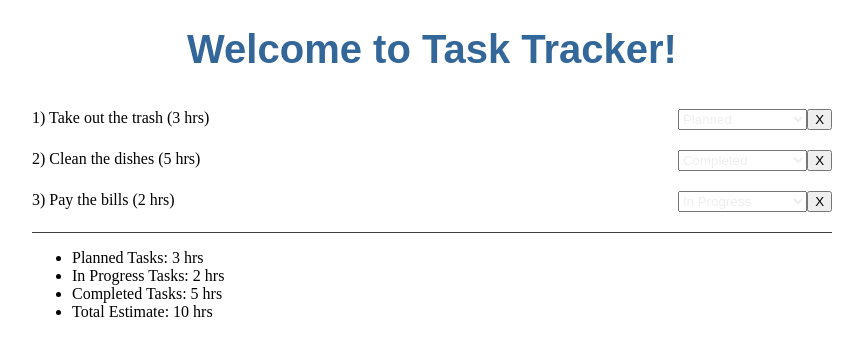
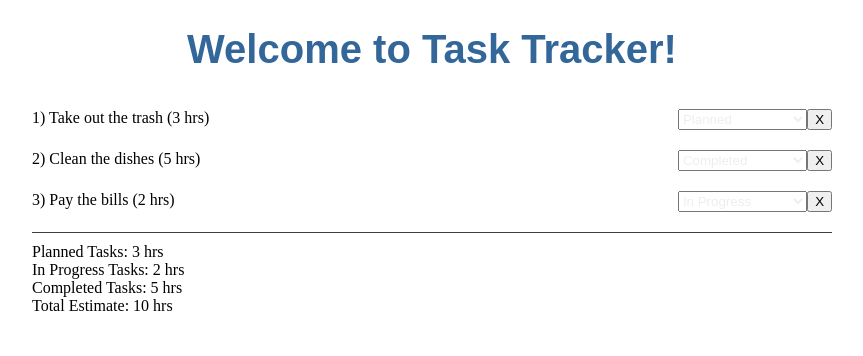
Before and after one commit to codymoorhouse/task-tracker, an Angular app: page / in a window 1280 px wide. Shown: the top 356 px of the page, without its empty margins (208-1071 px from the left). Built offline with nearby package versions, Linux system fonts and the light colour scheme.

Commit message:
Convert task totals to div

```diff
--- a/src/app/app.component.html
+++ b/src/app/app.component.html
@@ -13,12 +13,20 @@
 
   <div class="divider"></div>
 
-  <ul>
-    <li>Planned Tasks: {{ getTimeEstimate('planned') }} hrs</li>
-    <li>In Progress Tasks: {{ getTimeEstimate('in-progress') }} hrs</li>
-    <li>Completed Tasks: {{ getTimeEstimate('completed') }} hrs</li>
-    <li>Total Estimate: {{ getTimeEstimate('all') }} hrs</li>
-  </ul>
+  <div class="panel-footer">
+    <div>
+      Planned Tasks: {{ getTimeEstimate('planned') }} hrs
+    </div>
+    <div>
+      In Progress Tasks: {{ getTimeEstimate('in-progress') }} hrs
+    </div>
+    <div>
+      Completed Tasks: {{ getTimeEstimate('completed') }} hrs
+    </div>
+    <div>
+      Total Estimate: {{ getTimeEstimate('all') }} hrs
+    </div>
+  </div>
 </div>
 
 <router-outlet></router-outlet>
```
